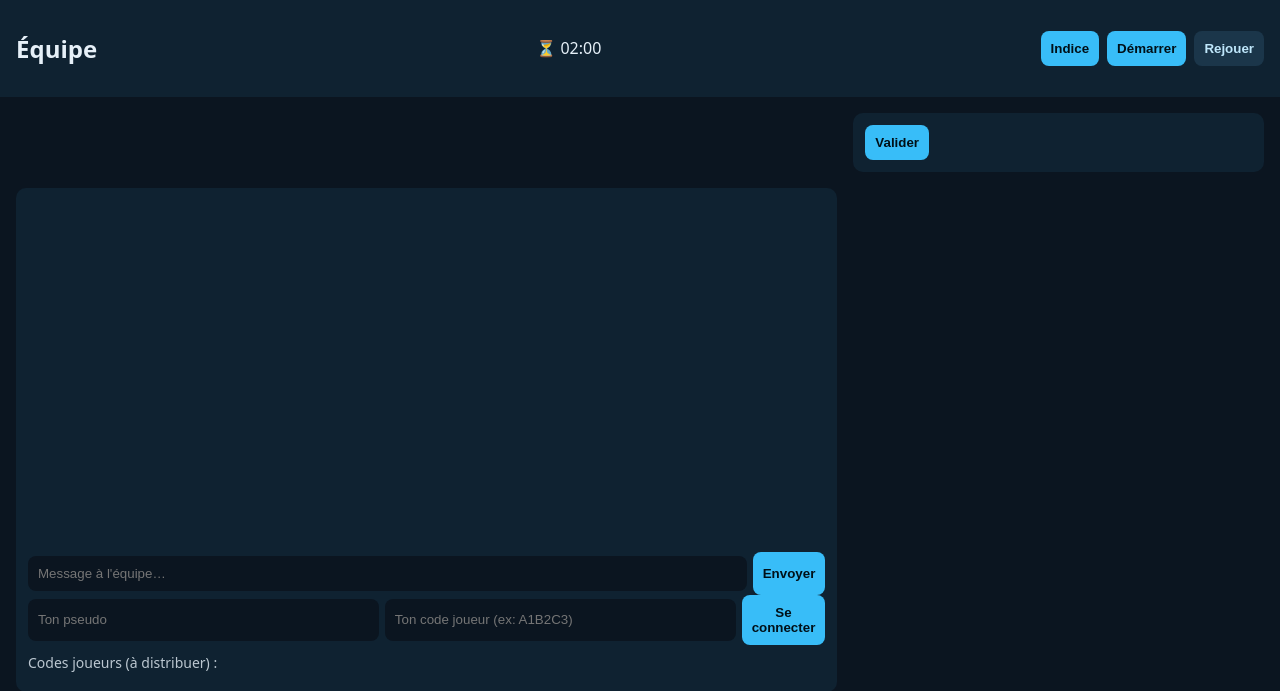
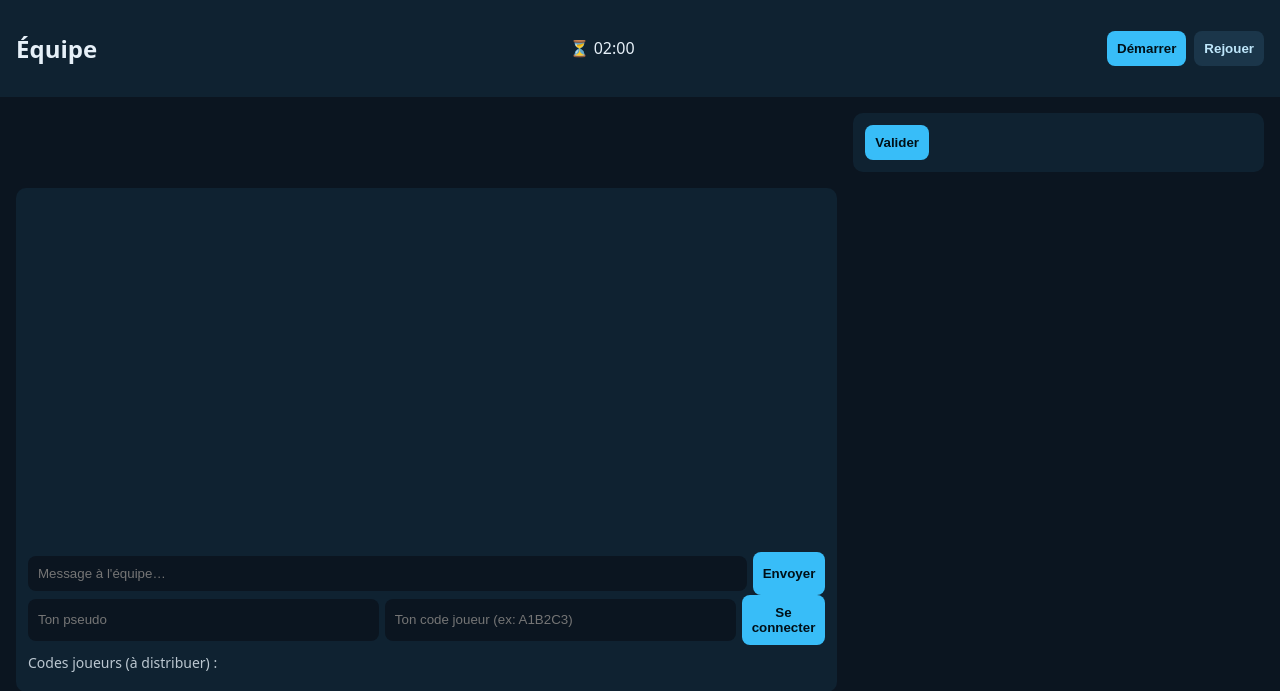
Before and after one commit to karimbih/Workshop, a Flask app: template templates/room.html in a window 1280 px wide. Shown: the top 691 px of the page. Run offline with Flask 3, Linux system fonts and the light colour scheme; the template is opened without the code that fills it, so the values that code supplies are empty; some libraries are stand-ins or nearby versions.

Commit message:
Mise a jour button Indice

```diff
--- a/templates/room.html
+++ b/templates/room.html
@@ -8,7 +8,6 @@
   <h2>Équipe {{ room_code }}</h2>
   <div id="timer">⏳ 02:00</div>
   <div style="display:flex; gap:8px; align-items:center;">
-    <button id="hintBtn" type="button" disabled>Indice</button>
     <button id="startBtn" type="button" disabled>Démarrer</button>
     <button id="replayBtn" type="button" class="ghost">Rejouer</button>
   </div>
```
